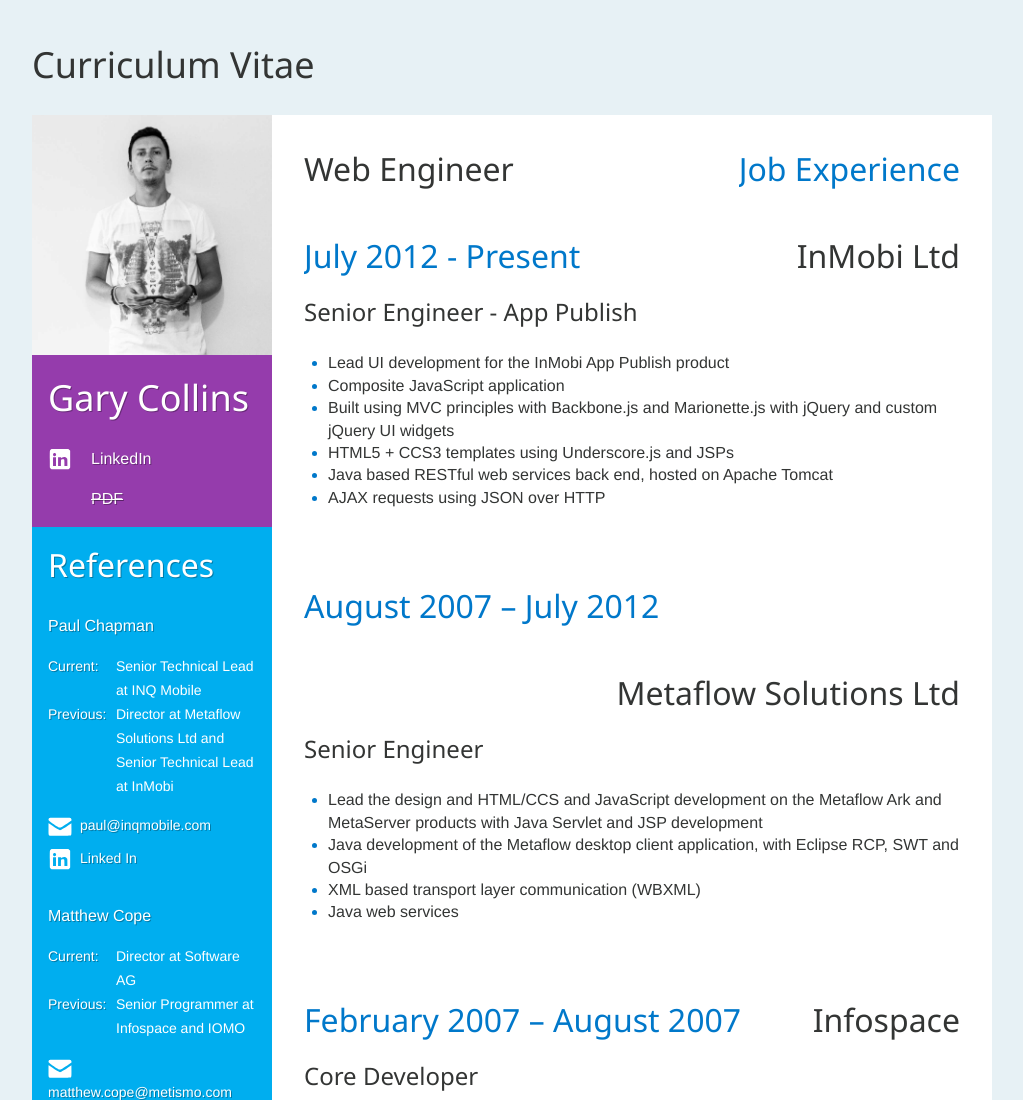
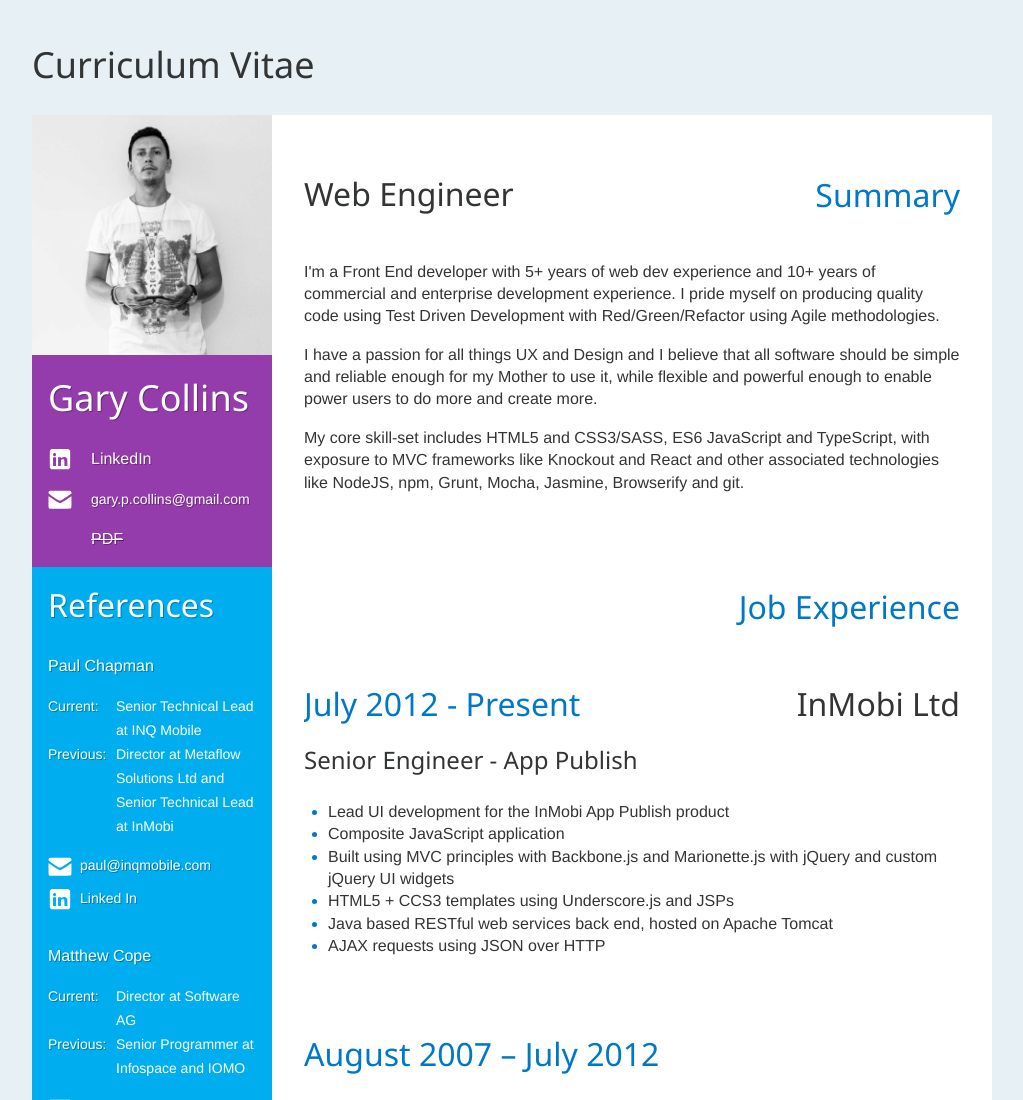
Before and after one commit to Gazzinho/garycollinscv, a website: page cv-skype-theme.html in a window 1280 px wide. Shown: the top 1100 px of the page, without its empty margins (128-1151 px from the left). Drawn offline with nearby package versions, Linux system fonts and the light colour scheme; a web font is replaced by a local one.

Commit message:
Added summary section. Changed main layout to flexbox

```diff
--- a/css/skype.css
+++ b/css/skype.css
@@ -76,37 +76,32 @@
 
 
 .page-content {
-  display: table;
-  position: relative;
+  display: flex;
+  flex-direction: column;
+  justify-content: center;
   overflow: hidden;
   width: 60em;
   margin: 0 auto;
   padding: 1em;
 }
 
-.main-page-title {
-  display: block;
-}
-
-
 .profile-container {
-  position: relative;
+  display: flex;
+  flex-direction: row;
+  justify-content: center;
   overflow: hidden;
   background-color: rgba(0, 174, 239, 1);
 }
 
 .profile-aside {
-  float: left;
   overflow: hidden;
   width: 15em;
 }
 
 .avatar-container {
-  position: relative;
   overflow: hidden;
 }
 .profile-pic {
-  display: block;
   width: 15em;
   height: 15em;
 }
@@ -204,15 +199,15 @@
   color: rgba(255, 255, 255, 1);
 }
 
+.linkedin-profile-id {
+  display: none;
+}
 .web-cv-link {
   display: none;
 }
 .qr-code {
   width: 9em;
   margin-top: 0.5em;
-}
-.linkedin-profile-id {
-  display: none;
 }
 
 .profile-aside .field.reference {
@@ -262,7 +257,6 @@
 
 
 .profile-main {
-  float: left;
   overflow: auto;
   width: 45em;
   padding-top: 1em;
@@ -278,9 +272,11 @@
   overflow: auto;
 }
 
-
+.profile-info {
+  position: absolute;
+}
 .occupation {
-  margin-top: 0;
+  margin-top: 0.8em;
   margin-bottom: 0;
 }
 
@@ -297,14 +293,6 @@
 .profile-section-title {
   text-align: right;
   color: rgba(0, 120, 202, 1);
-}
-.employment-history-title {
-  position: absolute;
-  overflow: hidden;
-  right: 0;
-  top: 0;
-  margin-top: 1em;
-  margin-right: 1em;
 }
 .profile-section-title.interests-title {
   text-align: left;
--- a/cv-skype-theme.html
+++ b/cv-skype-theme.html
@@ -28,11 +28,9 @@
             <h1 class="main-page-title">Curriculum Vitae</h1>
 
             <section class="profile-container">
-
             	<aside class="profile-aside">
-
             		<div class="avatar-container">
-						<img class="profile-pic" src="img/profile-square-bnw-1000x1000.jpg"/>
+						<img class="profile-pic" src="img/profile-square-bnw-1000x1000.jpg" alt="Avatar"/>
 						<h1 class="cv-name">Gary Collins</h1>
             		</div>
 
@@ -41,7 +39,11 @@
 						<ul class="fields">
 							<li class="linkedin field">
 								<div class="contact-label label"><div class="label-icon"></div><div class="label-text"><a href="https://uk.linkedin.com/in/garypcollins" target="_blank">LinkedIn</a></div></div>
-								<div class="linkedin-profile-id value"><a href="http://www.linkedin.com/profile/view?id=6656469">Profile ID: 6656469</a></div>
+								<div class="linkedin-profile-id value"><a href="https://uk.linkedin.com/in/garypcollins">Profile ID: garypcollins</a></div>
+							</li>
+							<li class="email field">
+								<div class="contact-label label"><div class="label-icon"></div>
+								<div class="email value"><a href="mailto:gary.p.collins@gmail.com">gary.p.collins@gmail.com</a></div>
 							</li>
 							<li class="pdf field">
 								<div class="contact-label label"><div class="label-icon"></div><div class="label-text"><strike>PDF</strike></div></div>
@@ -49,10 +51,13 @@
 							<li class="web-cv-link field">
 								<div class="qr-code-container">
 									<div class="contact-label label"><div class="label-icon"></div><div class="label-text"><a href="http://garycollins.co.uk/garycollinscv/cv-skype.html">View this online</a></div></div>
-									<div class="value">
-										<a href="http://garycollins.co.uk/garycollinscv/cv-skype.html">
-											<img class="qr-code" src="img/qrcode.garycollinscv-cv-skype.png" alt="http://garycollins.co.uk/garycollinscv/cv-skype.html"/>
+									<div class="qr-code value">
+										<a href="https://gazzinho.github.io/garycollinscv">
+											<img class="qr-code" src="img/gazzinho.github.io-qrcode.png" alt="https://gazzinho.github.io/garycollinscv"/>
 										</a>
+									</div>
+									<div class="web-link value">
+										<a href="https://gazzinho.github.io/garycollinscv">https://goo.gl/8xKE0w</a>
 									</div>
 								</div>
 							</li>
@@ -178,9 +183,20 @@
             	<section class="profile-main">
 
 					<section class="profile-info profile-section">
+						<h2 class="occupation">Web Engineer</h2>
+					</section>
 
-						<h2 class="occupation">Web Engineer</h2>
+					<section class="summary profile-section">
+						<h2 class="summary-title profile-section-title">Summary</h2>
+						<div class="profile-entry">
+							<div class="job-header profile-entry-header">
+								<p>I'm a Front End developer with 5+ years of web dev experience and 10+ years of commercial and enterprise development experience. I pride myself on producing quality code using Test Driven Development with Red/Green/Refactor using Agile methodologies.</p>
 
+								<p>I have a passion for all things UX and Design and I believe that all software should be simple and reliable enough for my Mother to use it, while flexible and powerful enough to enable power users to do more and create more.</p>
+
+								<p>My core skill-set includes HTML5 and CSS3/SASS, ES6 JavaScript and TypeScript, with exposure to MVC frameworks like Knockout and React and other associated technologies like NodeJS, npm, Grunt, Mocha, Jasmine, Browserify and git.</p>
+							</div>
+						</div>
 					</section>
 
 
```
Also changed, not shown: img/gazzinho.github.io-qrcode.png (added).
